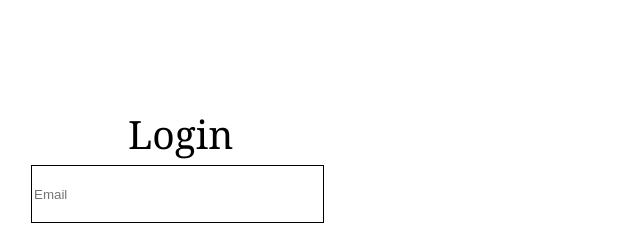
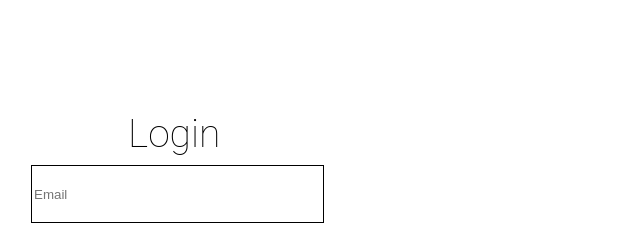
Before and after one commit to tryber/sd-03-recipes-app-04, a React (Create React App) app: page / in a window 1280 px wide. Shown: the top 225 px of the page, without its empty margins (0-640 px from the left). Built offline with nearby package versions, Linux system fonts and the light colour scheme.

Commit message:
Code Climate css

```diff
--- a/src/components/CSS/LoginScreen.css
+++ b/src/components/CSS/LoginScreen.css
@@ -7,7 +7,7 @@ h2 {
   align-items: flex-end;
   color: black;
   display: flex;
-  font-family: Georgia, 'Times New Roman', Times, serif;
+  font-family: 'Roboto';
   font-size: 39px;
   font-style: normal;
   font-weight: 100;
```
